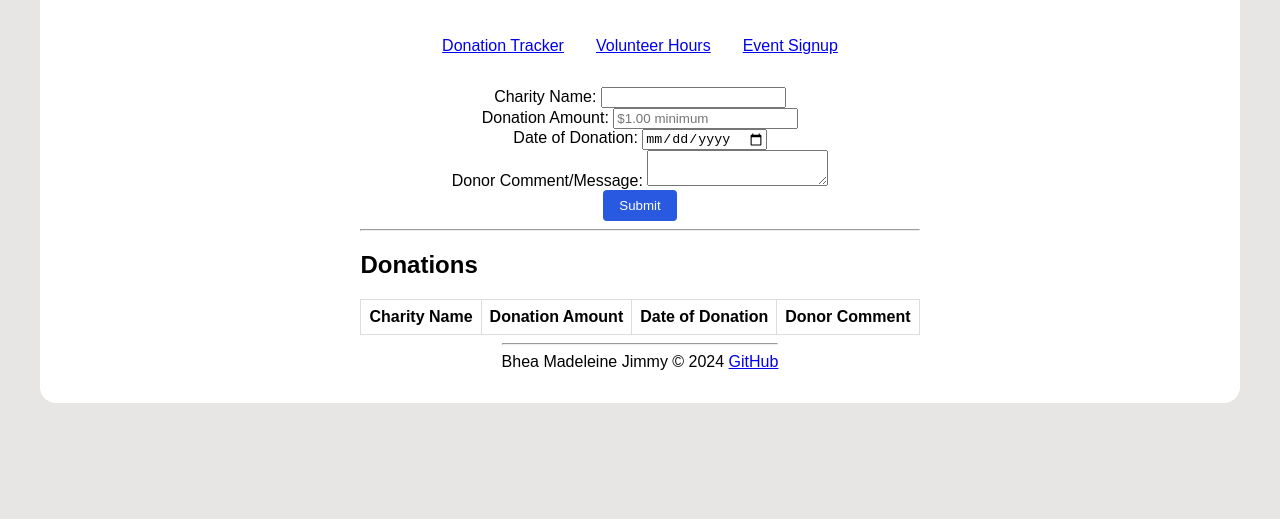
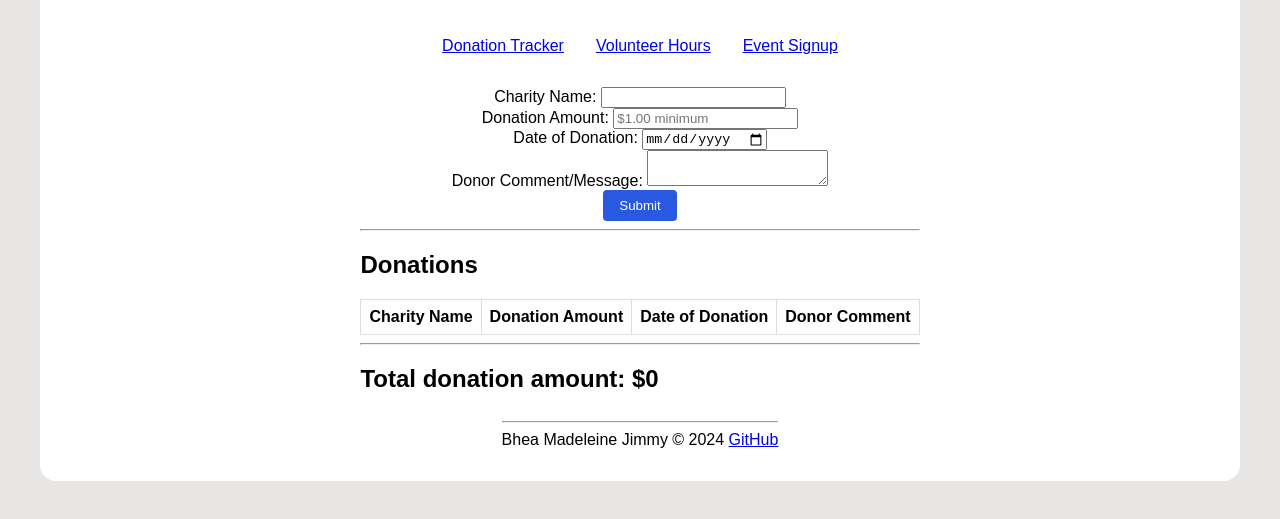
Before and after one commit to jimmytran2/COMP_2230_project, a website: page donation-tracker.html in a window 1280 px wide. Shown: the part 197-716 px from the top of the page. Drawn offline with Linux system fonts and the light colour scheme.

Commit message:
Added summary section and updateSummary function

```diff
--- a/donation-tracker.html
+++ b/donation-tracker.html
@@ -68,6 +68,10 @@
                     </tbody>
                 </table>
             </section>
+            <hr>
+            <section id="summary">
+                <!-- summary injected by js -->
+            </section>
 
         </main>
         <footer>
--- a/donation-tracker.js
+++ b/donation-tracker.js
@@ -21,6 +21,7 @@ function init(){
     attachEventListener(formNode, validateFormSubmit);
     // Load data
     displayData();
+    updateSummary();
 }
 
 /**
@@ -69,6 +70,7 @@ function validateFormSubmit(){
         data = createDataObject(charityNameInput, donationAmountInput, donationDateInput, donorCommentInput);
         saveData(data);
         displayData();
+        updateSummary();
     }
 
     return data;
@@ -252,6 +254,7 @@ function displayData(){
                 retrievedDonations.splice(i, 1)
                 // save to localStorage
                 localStorage.setItem("allDonations", JSON.stringify(retrievedDonations));
+                updateSummary();
             });
 
             // Add data to cells
@@ -265,3 +268,25 @@ function displayData(){
         }
     }
 }
+
+function updateSummary(){
+    // Select summary and clear
+    const summaryNode = document.querySelector("#summary");
+    summaryNode.textContent = "";
+    // Retrieve donations from localStorage as array
+    let retrievedDonations = JSON.parse(localStorage.getItem("allDonations"));
+    let donations = 0;
+
+    // If there are any donations
+    if (retrievedDonations){
+        // Loop through and add all donation amounts
+        for (let i = 0; i < retrievedDonations.length; i++){
+            donations += parseFloat(retrievedDonations[i].donation);
+        }
+    }
+
+    let result = `Total donation amount: $${donations}`;
+    const summary = document.createElement("h2");
+    summary.textContent = result;
+    summaryNode.appendChild(summary);
+}
```
